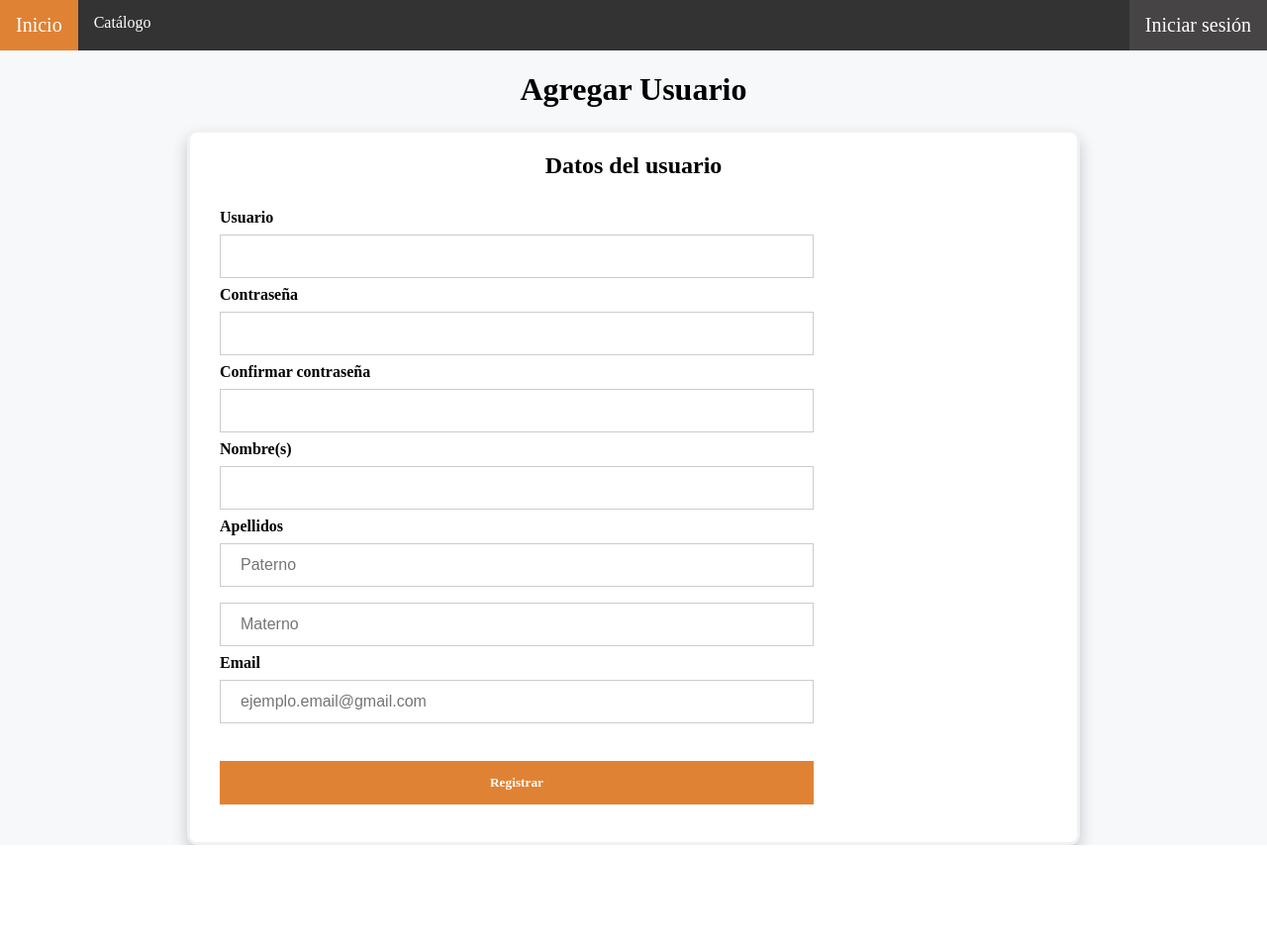
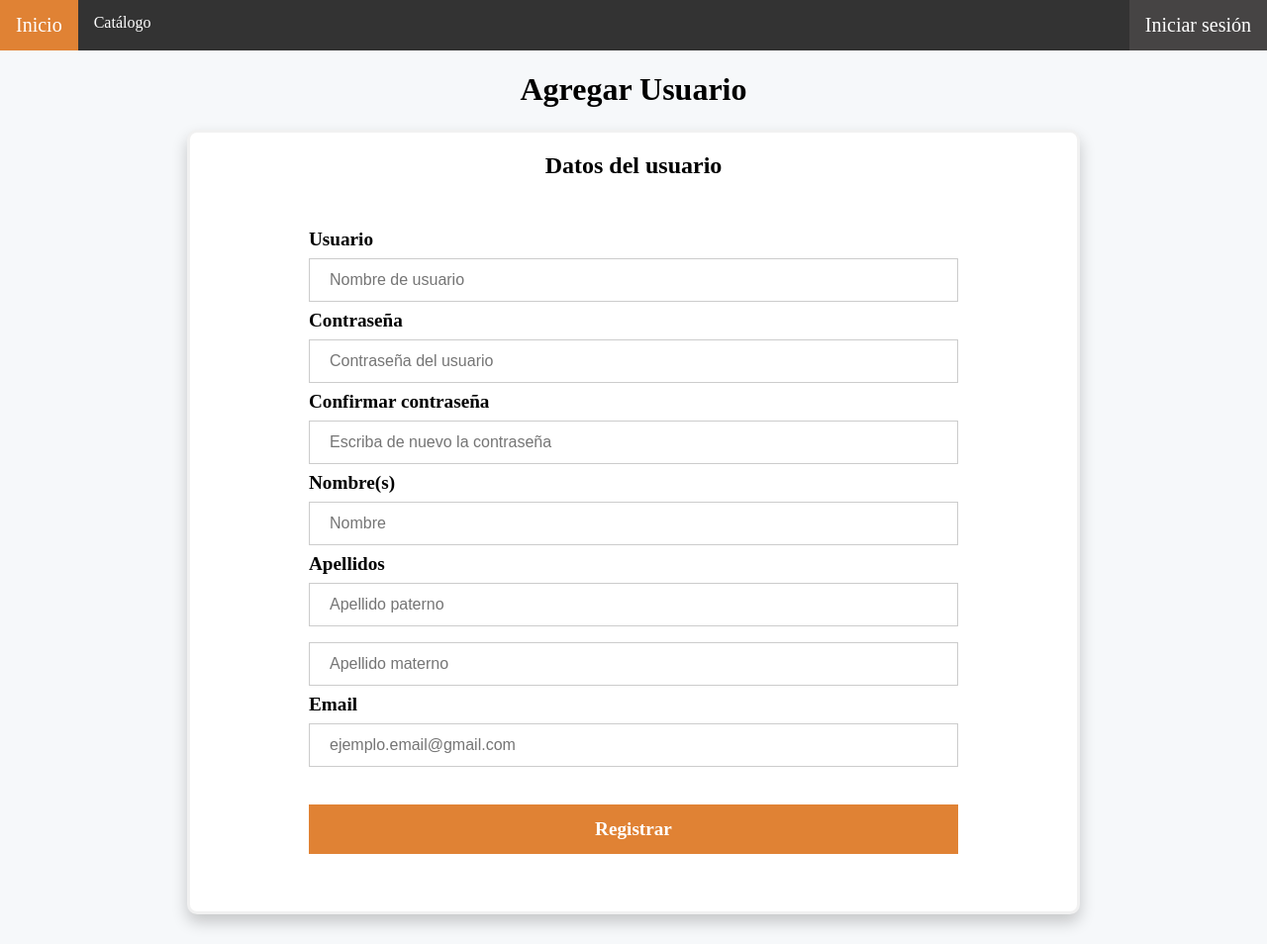
Before and after one commit to marko4789/Biblioteca-escolar-php, a PHP site: page /usuarioAgregar.php in a window 1280 px wide. Shown: the whole page at 99% size. Before the commit the page ends 854 px from the top, so only its background shows below. Run offline with PHP 8.4, Linux system fonts and the light colour scheme.

Commit message:
Una acomodadita al formulario de agregar usuario

```diff
--- a/css/Estilo.css
+++ b/css/Estilo.css
@@ -2,8 +2,8 @@
 body {
     margin: 0;
     padding: 0;
-  /*background-color: #333;
-    color:rgb(255, 47, 82);*/
+ /* background-color: #333;
+    color:rgb(97, 0, 161);*/
     background-color: #F6F8FA;
     font-family: 'Times New Roman', Times, serif;
 }
@@ -14,6 +14,7 @@ body {
       border: 3px solid #f1f1f1;
       margin-right: auto;
       margin-left: auto;
+      margin-bottom: 30px;
       width: 70%;
       border-radius: 10px;
       box-shadow:  0px 8px 16px 0px rgba(0,0,0,0.2); ;
@@ -37,7 +38,6 @@ body {
       border: none;
       cursor: pointer;
       width: 100%;
-      font-size: 20;
       margin-top: 30px;
       font-family: 'Times New Roman', Times, serif;
   }
@@ -47,8 +47,8 @@ body {
   }
 
   .frmInicioSesion label, .frmInicioSesion button{
-      font-weight: bold;
-      font-size: 20;
+     font-weight: bold;
+      font-size: larger;
   }
 
   h3,h2,h1{
--- a/usuarioAgregar.php
+++ b/usuarioAgregar.php
@@ -56,56 +56,46 @@
 
 
         <div class= "frmInicioSesion">
+
             <h2>Datos del usuario</h2>
-            <div style="width: 600px; margin: 20px; padding: 10px;">
 
-                <form  method="post" action= 'usuarioAgregar.php' onsubmit="return validarPassword()">
-                    <div>
+                <form method="post" action= 'usuarioAgregar.php' onsubmit="return validarPassword()">
+
+                <div class="frmMargen">
+
                         <label>Usuario</label>
-                        <input name="usuario" type="text" pattern="[\wñ]+" required>
-                    </div>
+                        <input placeholder = "Nombre de usuario" name="usuario" type="text" pattern="[\wñ]+" required>
 
-                    <div>
 
+                        <label >Contraseña</label>
+                        <input placeholder = "Contraseña del usuario" id="inputPassword1" name="password" type="password"  pattern="[\wñÑ]{8,}" required>
+
+
+                        <label>Confirmar contraseña</label>
+                        <input placeholder = "Escriba de nuevo la contraseña" id="inputPassword2" name="confirmepassword" type="password"  pattern="[\wñÑ]{8,}" required>
+
+
+                        <label>Nombre(s)</label>
+                        <input placeholder = "Nombre" name="nombres" type="text" pattern="([a-z]|[A-Z]|[á-úñN\s])+" required>
+
+
+                        <label >Apellidos</label>
                         <div>
-                            <label >Contraseña</label>
-                            <input id="inputPassword1" name="password" type="password"  pattern="[\wñÑ]{8,}" required>
+                                <input name="apellidoPaterno" placeholder="Apellido paterno" type="text" pattern="([a-z]|[A-Z]|[á-úñN\s])+" required>
+                                <input name="apellidoMaterno" placeholder="Apellido materno" type="text" pattern="([a-z]|[A-Z]|[á-úñN\s])+" required>
                         </div>
 
-                        <div>
-                            <label>Confirmar contraseña</label>
-                            <input id="inputPassword2" name="confirmepassword" type="password"  pattern="[\wñÑ]{8,}" required>
-                        </div>
+
+                        <label>Email</label>
+                        <input name="email" type="email" placeholder="ejemplo.email@gmail.com" required>
+
+
+                    <button type="submit" name="registrar">Registrar</button>
 
                     </div>
 
-                    <div>
-                        <label>Nombre(s)</label>
-                        <input name="nombres" type="text" pattern="([a-z]|[A-Z]|[á-úñN\s])+" required>
-                    </div>
-
-                    <label >Apellidos</label>
-                    <div>
-
-                        <div>
-                            <input name="apellidoPaterno" placeholder="Paterno" type="text" pattern="([a-z]|[A-Z]|[á-úñN\s])+" required>
-                        </div>
-
-                        <div>
-                            <input name="apellidoMaterno" placeholder="Materno" type="text" pattern="([a-z]|[A-Z]|[á-úñN\s])+" required>
-                        </div>
-                    </div>
-
-                    <div>
-                        <label>Email</label>
-                        <input name="email" type="email" placeholder="ejemplo.email@gmail.com" required>
-                    </div>
-
-                    <button type="submit" name="registrar">Registrar</button>
-
                 </form>
 
-            </div>
         </div>
 
 
```
